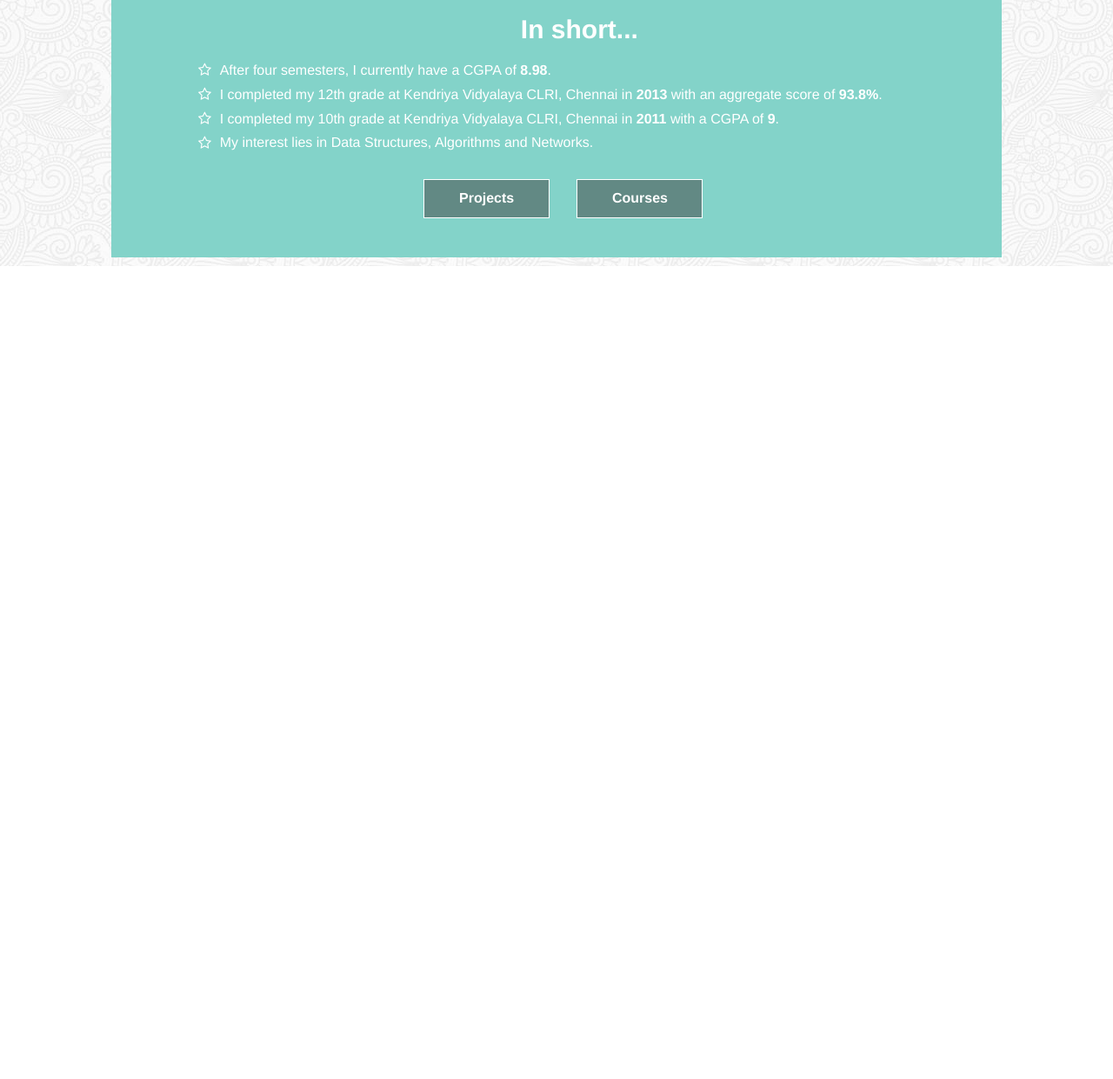
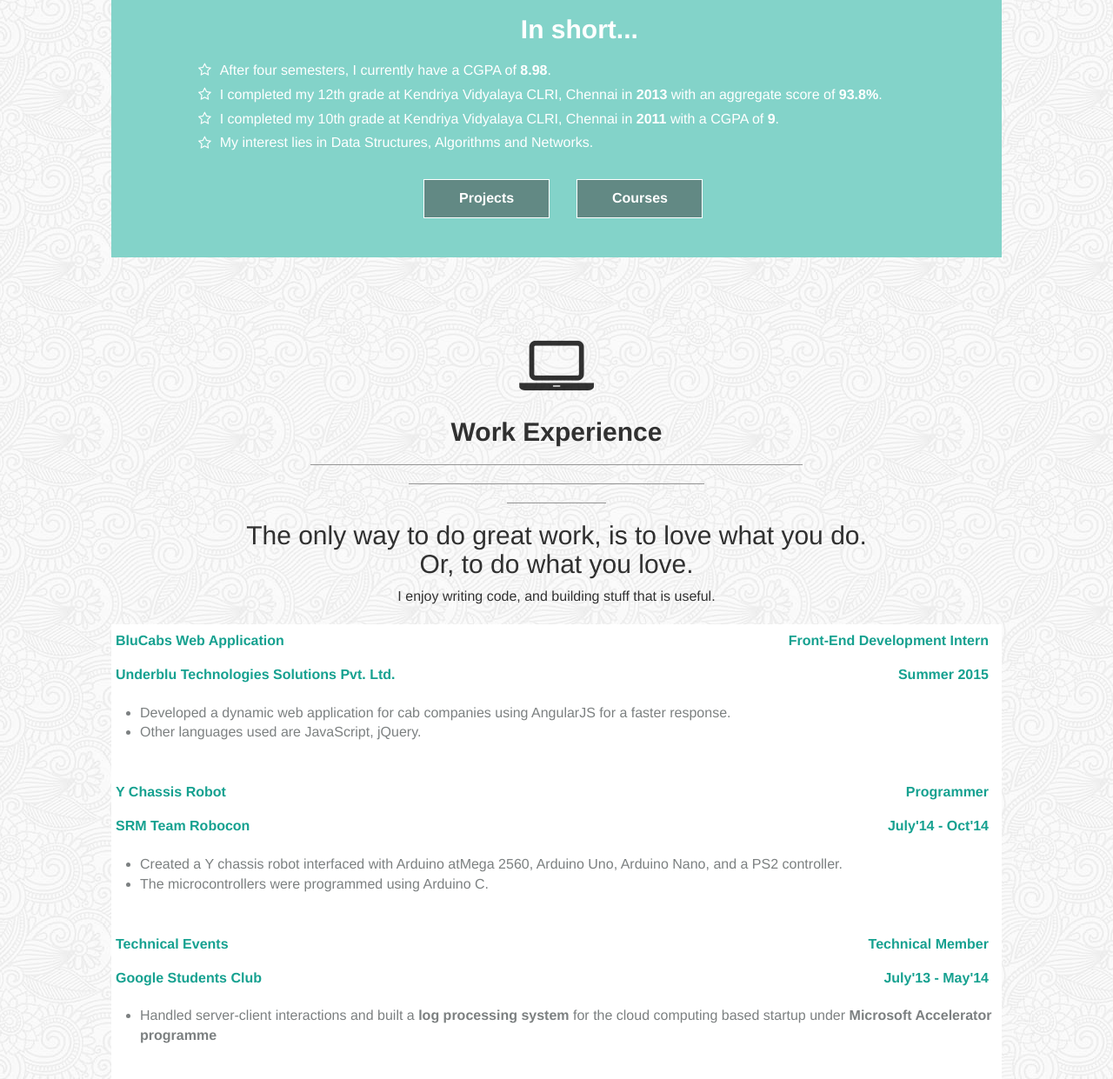
Before and after one commit to Sandeeprds95/sandeeprds95.github.io, a plain HTML site: page index.html in a window 1280 px wide. Shown: the part 2103-3344 px from the top of the page at 87% size. Before the commit the page ends 2409 px from the top, so only its background shows below. Drawn offline with Linux system fonts and the light colour scheme.

Commit message:
Add work experience

```diff
--- a/index.html
+++ b/index.html
@@ -108,7 +108,7 @@
                                     <p>I discovered my love for coding and development while studying in the 11th grade.
                                         I feel that this field is not only interesting, but also challenging.
                                         Building useful products has a sense of satisfaction associated to it which is irreplaceable.
-                                        This is why, after graduation I will be pursuing my career in this field as a full time employee.
+                                        This is why, after graduation I will be pursuing my career in this field.
                                     </p>
                                 </div>
                             </div>
@@ -119,7 +119,7 @@
                                 <div>
                                     <p>
                                         Technology has revolutionized the world we're living in.
-                                        The advancements in this field is so immense that, every second that passes by, something new and unique is introduced to this world.
+                                        The advancement in this field is so immense that, every second that passes by, something new and unique is introduced to this world.
                                         According to me, advancements in technology will not only help us grow but also bridge the gaps between various countries.
                                     </p>
                                 </div>
@@ -360,6 +360,102 @@
                     </section>
                 </div>
             </div>
+
+
+            <div id="work" class="container">
+                <div class="myCard text-center">
+                    <span class="fa fa-laptop fa-5x text-center"></span>
+                    <h2><strong>Work Experience</strong></h2>
+                    <hr width="50%" align="center" size=5 noshade>
+                    <hr width="30%" align="center" size=5 noshade>
+                    <hr width="10%" align="center" size=5 noshade>
+                    <header class="text-center">
+                        <h2>
+                            The only way to do great work, is to love what you do.
+                            <br>
+                            Or, to do what you love.
+                        </h2>
+                        <p>
+                            I enjoy writing code, and building stuff that is useful.
+                        </p>
+                    </header>
+                </div>
+                <div class="work-wrapper">
+                    <div class="row">
+                        <table class="table borderless projectHeading">
+                            <tbody>
+                            <tr>
+                                <td id="title-left">BluCabs Web Application</td>
+                                <td id="title-right">Front-End Development Intern</td>
+                            </tr>
+                            <tr>
+                                <td id="subtitle-left">Underblu Technologies Solutions Pvt. Ltd.</td>
+                                <td id="subtitle-right">Summer 2015</td>
+                            </tr>
+                            </tbody>
+                        </table>
+                        <table class="table borderless projectPoints">
+                            <tbody>
+                            <tr>
+                                <td id="desc">
+                                    <ul>
+                                        <li> Developed a dynamic web application for cab companies using AngularJS for a faster response.</li>
+                                        <li> Other languages used are JavaScript, jQuery.</li>
+                                    </ul>
+                                </td>
+                            </tr>
+                            </tbody>
+                        </table>
+                        <table class="table borderless projectHeading">
+                            <tbody>
+                            <tr>
+                                <td id="title-left">Y Chassis Robot</td>
+                                <td id="title-right">Programmer</td>
+                            </tr>
+                            <tr>
+                                <td id="subtitle-left">SRM Team Robocon</td>
+                                <td id="subtitle-right">July'14 - Oct'14</td>
+                            </tr>
+                            </tbody>
+                        </table>
+                        <table class="table borderless projectPoints">
+                            <tbody>
+                            <tr>
+                                <td id="desc">
+                                    <ul>
+                                        <li> Created a Y chassis robot interfaced with Arduino atMega 2560, Arduino Uno, Arduino Nano, and a PS2 controller.</li>
+                                        <li> The microcontrollers were programmed using Arduino C.</li>
+                                    </ul>
+                                </td>
+                            </tr>
+                            </tbody>
+                        </table>
+                        <table class="table borderless projectHeading">
+                            <tbody>
+                            <tr>
+                                <td id="title-left">Technical Events</td>
+                                <td id="title-right">Technical Member</td>
+                            </tr>
+                            <tr>
+                                <td id="subtitle-left">Google Students Club</td>
+                                <td id="subtitle-right">July'13 - May'14</td>
+                            </tr>
+                            </tbody>
+                        </table>
+                        <table class="table borderless projectPoints">
+                            <tbody>
+                            <tr>
+                                <td id="desc">
+                                    <ul>
+                                        <li>Handled server-client interactions and built a <strong>log processing system</strong> for the cloud computing based startup under <strong>Microsoft Accelerator programme</strong></li>
+                                    </ul>
+                                </td>
+                            </tr>
+                            </tbody>
+                        </table>
+                    </div>
+                </div>
+            </div>
         </article>
     </body>
 </html>
--- a/stylesheets/custom.css
+++ b/stylesheets/custom.css
@@ -142,7 +142,7 @@ hr {
 }
 
 .projectHeading, .courseHeading {
-    color: #83d3c9;
+    color: #16A190;
     font-weight: bold;
     margin-bottom: 5px;
 }
@@ -162,3 +162,29 @@ hr {
 #title-right {
     float: right;
 }
+
+#work {
+    font-size: 16px;
+}
+
+.work-wrapper {
+    color: #16A190;
+    margin-left: 10%;
+    margin-right: 10%;
+    background-color: #fff;
+}
+
+#title-left, #subtitle-left {
+    padding-left: 20px;
+    border:0;
+}
+
+#title-right, #subtitle-right {
+    border:0;
+    float: right;
+    padding-right: 30px;
+}
+
+#desc {
+    border: 0;
+}
```
